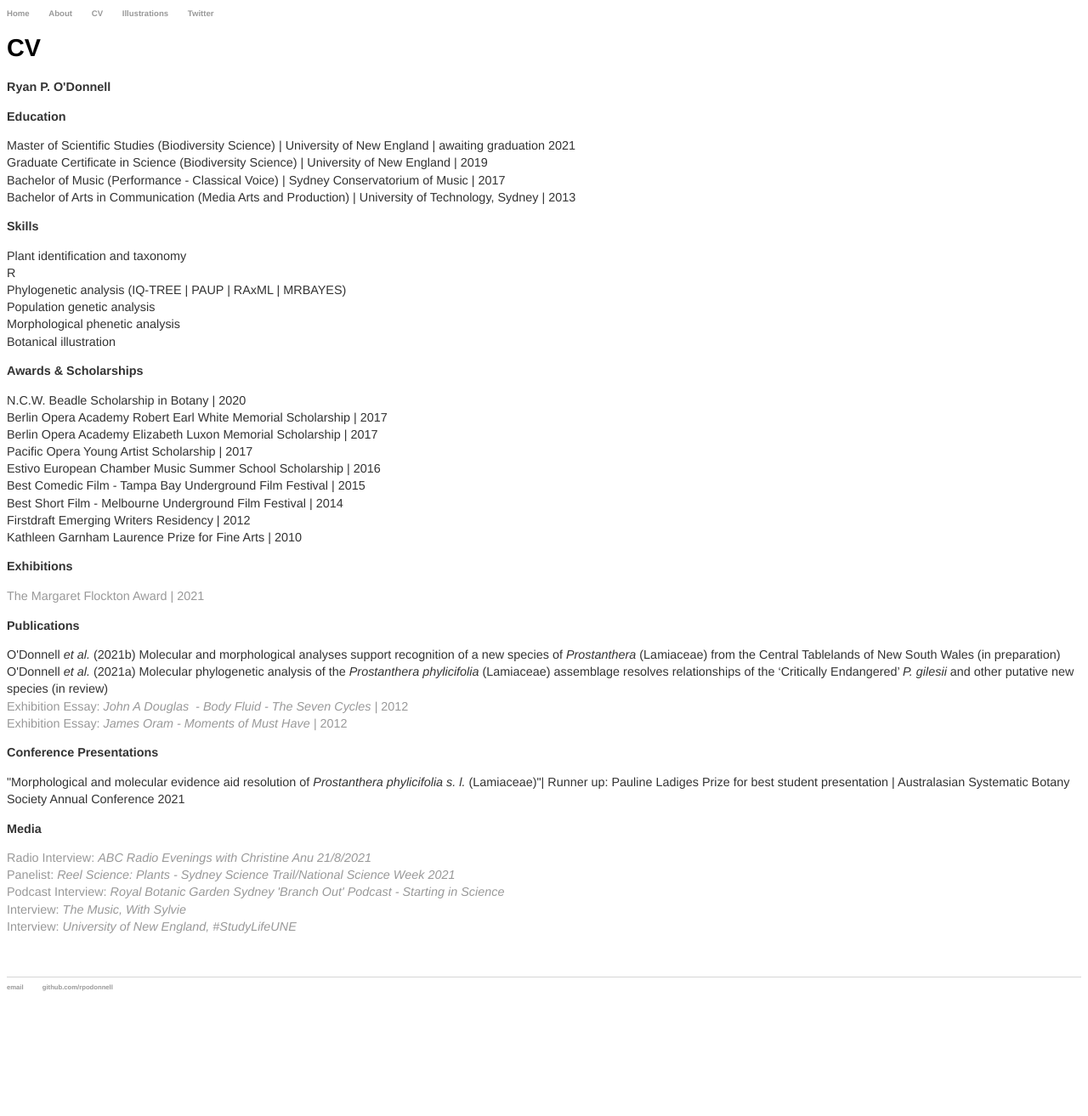
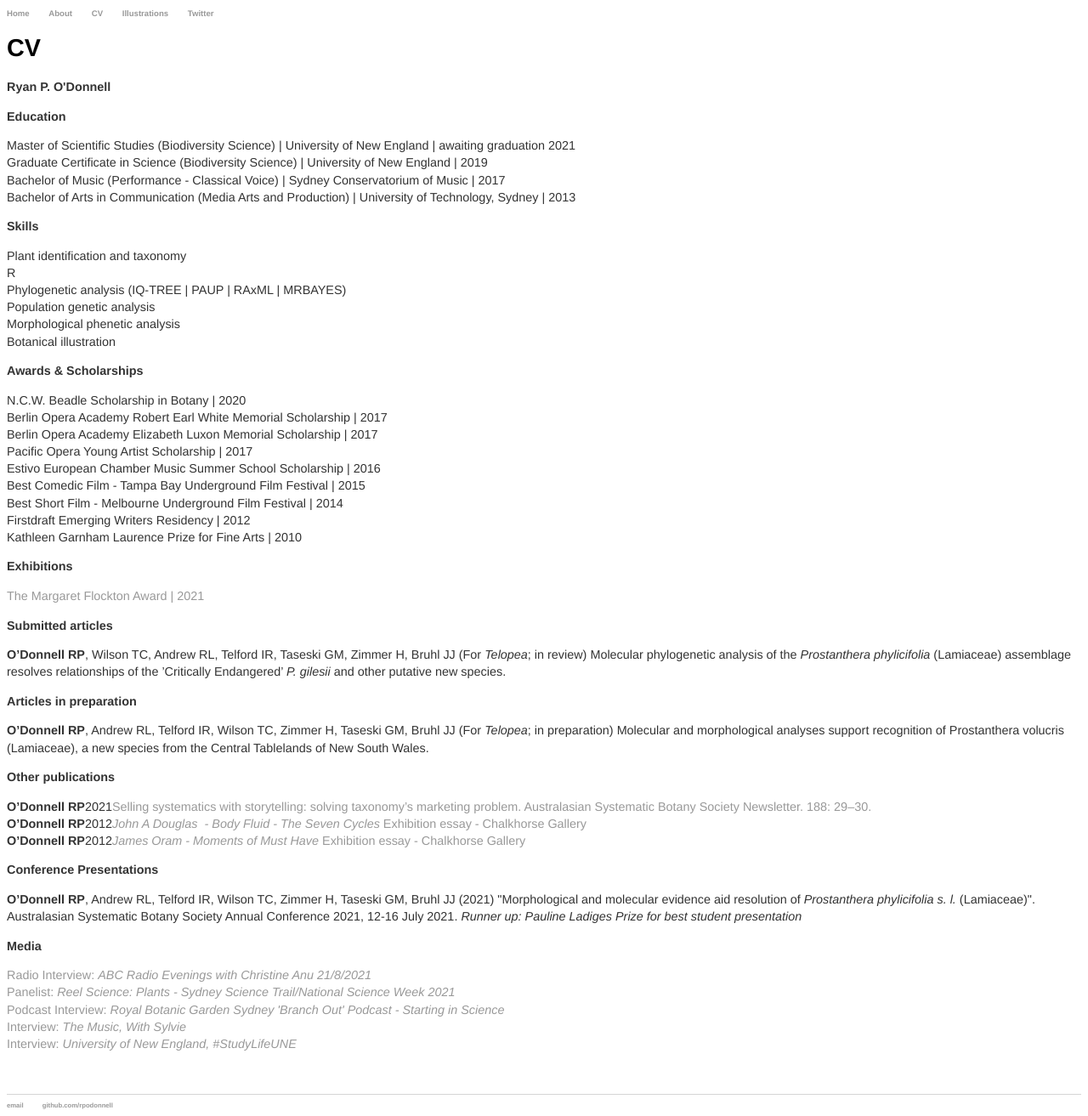
Before and after one commit to rpodonnell/rpodonnell.github.io, a Jekyll site: the page built from cv/index.html, in a window 1280 px wide. Shown: the whole page at 85% size. Built offline with Jekyll 4.4.1, drawn with Linux system fonts in a browser that asks for light colours; before the commit the page ends 1174 px from its top, so only the background shows below that.

Commit message:
Update index.html

```diff
--- a/cv/index.html
+++ b/cv/index.html
@@ -23,12 +23,21 @@ Botanical illustration<br/>
 <p>
 <a href="https://www.rbgsyd.nsw.gov.au/Science/Botanical-Illustration/The-Margaret-Flockton-Award-21">The Margaret Flockton Award | 2021 </em><br /></a>
 </p>
-<p><strong>Publications</strong></p>
-<p>O'Donnell <i> et al. </i> (2021b) Molecular and morphological analyses support recognition of a new species of <i>Prostanthera</i> (Lamiaceae) from the Central Tablelands of New South Wales (in preparation)<br/>
-O'Donnell <i> et al. </i> (2021a) Molecular phylogenetic analysis of the <i>Prostanthera phylicifolia</i> (Lamiaceae) assemblage resolves relationships of the ‘Critically Endangered’ <i>P. gilesii</i> and other putative new species (in review)<br/>
-<a href="JAD_BODY_FLUIDfinal.pdf">Exhibition Essay: <em>John A Douglas&nbsp; - Body Fluid - The Seven Cycles |&nbsp;</em>2012</a><br /><a href="JamesOramMomentsofmusthave_RS.pdf">Exhibition Essay: <em>James Oram - Moments of Must Have | </em>2012</a><em><br /></em></p>
+
+<p><strong>Submitted articles</strong></p>
+<p><b>O’Donnell RP</b>, Wilson TC, Andrew RL, Telford IR, Taseski GM, Zimmer H, Bruhl JJ (For <i>Telopea</i>; in review) Molecular phylogenetic analysis of the <i>Prostanthera phylicifolia</i> (Lamiaceae) assemblage resolves relationships of the ’Critically Endangered’ <i>P. gilesii</i> and other putative new species.
+
+<p><strong>Articles in preparation</strong></p>
+<p><b>O’Donnell RP</b>, Andrew RL, Telford IR, Wilson TC, Zimmer H, Taseski GM, Bruhl JJ (For <i>Telopea</i>; in preparation) Molecular and morphological analyses support recognition of Prostanthera volucris (Lamiaceae), a new species from the Central Tablelands of New South Wales.
+
+<p><strong>Other publications</strong></p>
+<p><b>O’Donnell RP</b>2021<a href="https://www.asbs.org.au/newsletter/pdf/21-sep-188.pdf">Selling systematics with storytelling: solving taxonomy’s marketing problem. Australasian Systematic Botany Society Newsletter. 188: 29–30.</a></br>
+<b>O’Donnell RP</b>2012<a href="JAD_BODY_FLUIDfinal.pdf"><i>John A Douglas&nbsp; - Body Fluid - The Seven Cycles</i> Exhibition essay - Chalkhorse Gallery</a></br>
+<b>O’Donnell RP</b>2012<a href="JamesOramMomentsofmusthave_RS.pdf"><i>James Oram - Moments of Must Have</i> Exhibition essay - Chalkhorse Gallery</a></a></br></p>
+
 <p><strong>Conference Presentations</strong></p>
-<p>"Morphological and molecular evidence aid resolution of <i>Prostanthera phylicifolia s. l.</i> (Lamiaceae)"| Runner up: Pauline Ladiges Prize for best student presentation | Australasian Systematic Botany Society Annual Conference 2021</p>
+<p><p><b>O’Donnell RP</b>, Andrew RL, Telford IR, Wilson TC, Zimmer H, Taseski GM, Bruhl JJ (2021) "Morphological and molecular evidence aid resolution of <i>Prostanthera phylicifolia s. l.</i> (Lamiaceae)". Australasian Systematic Botany Society Annual Conference 2021, 12-16 July 2021. <i>Runner up: Pauline Ladiges Prize for best student presentation</i> </p>
+
 <p><strong>Media</strong></p>
 <p>
 
```
